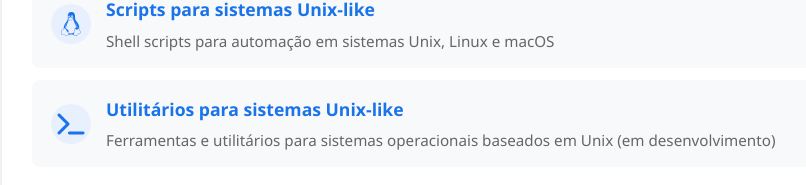
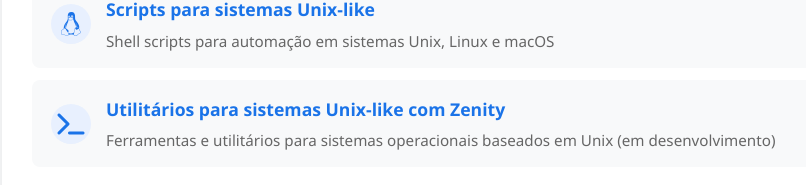
Before and after one commit to ivanildo2025/Projetos, a plain HTML site: page index.html in a window 1280 px wide. Shown: the part 835-1020 px from the top of the page, without its empty margins (208-1014 px from the left). Drawn offline with Linux system fonts and the light colour scheme.

Commit message:
Update index.html

```diff
--- a/index.html
+++ b/index.html
@@ -247,7 +247,7 @@
               <i class="fas fa-terminal"></i>
             </div>
             <div class="link-content">
-              <a href="#" aria-label="Acessar utilitários para Unix" onclick="alert('Link em desenvolvimento'); return false;">Utilitários para sistemas Unix-like</a>
+              <a href="/zenity/" aria-label="Acessar utilitários para Unix" >Utilitários para sistemas Unix-like com Zenity</a>
               <p class="link-description">Ferramentas e utilitários para sistemas operacionais baseados em Unix (em desenvolvimento)</p>
             </div>
           </li>
```
